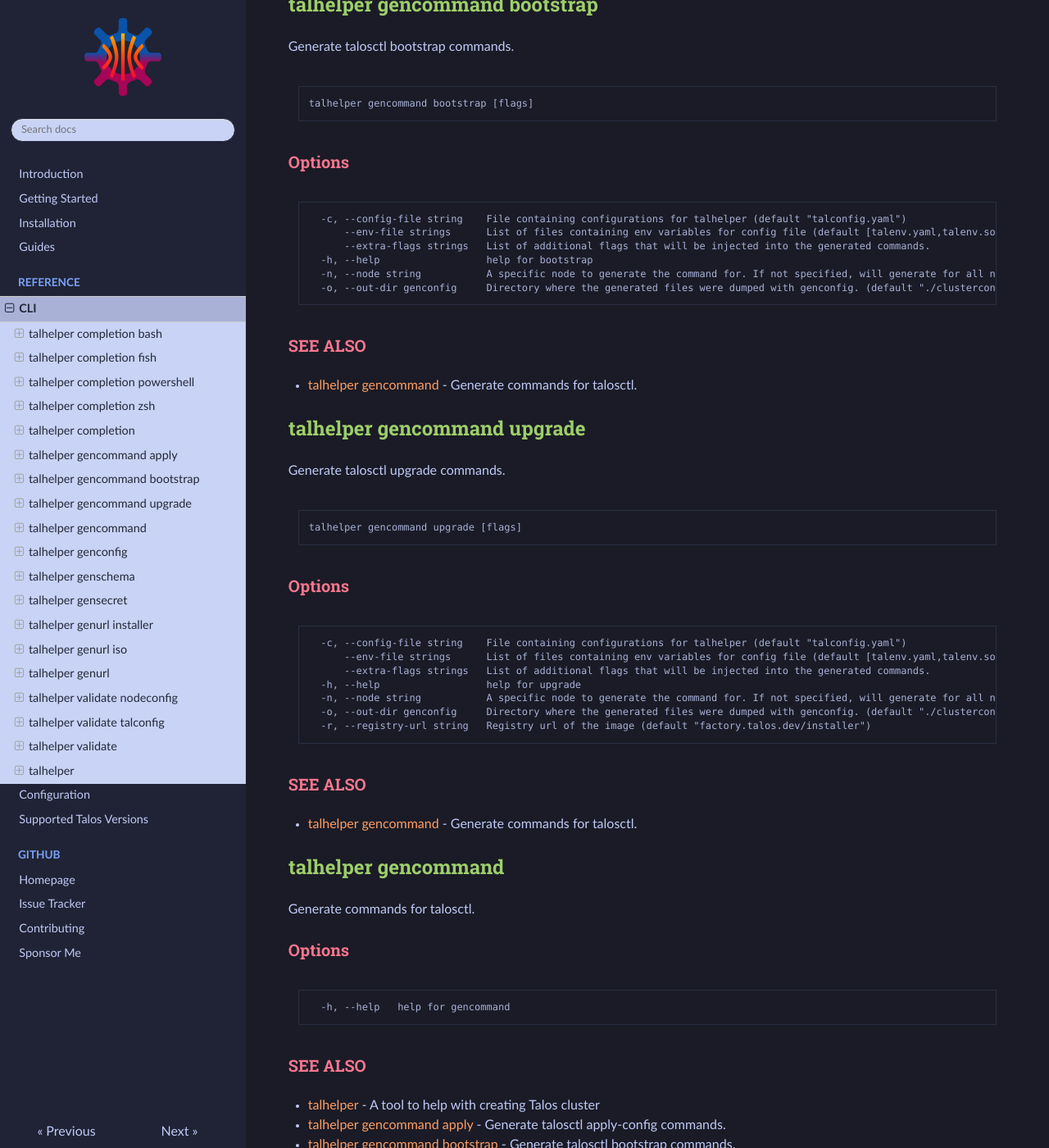
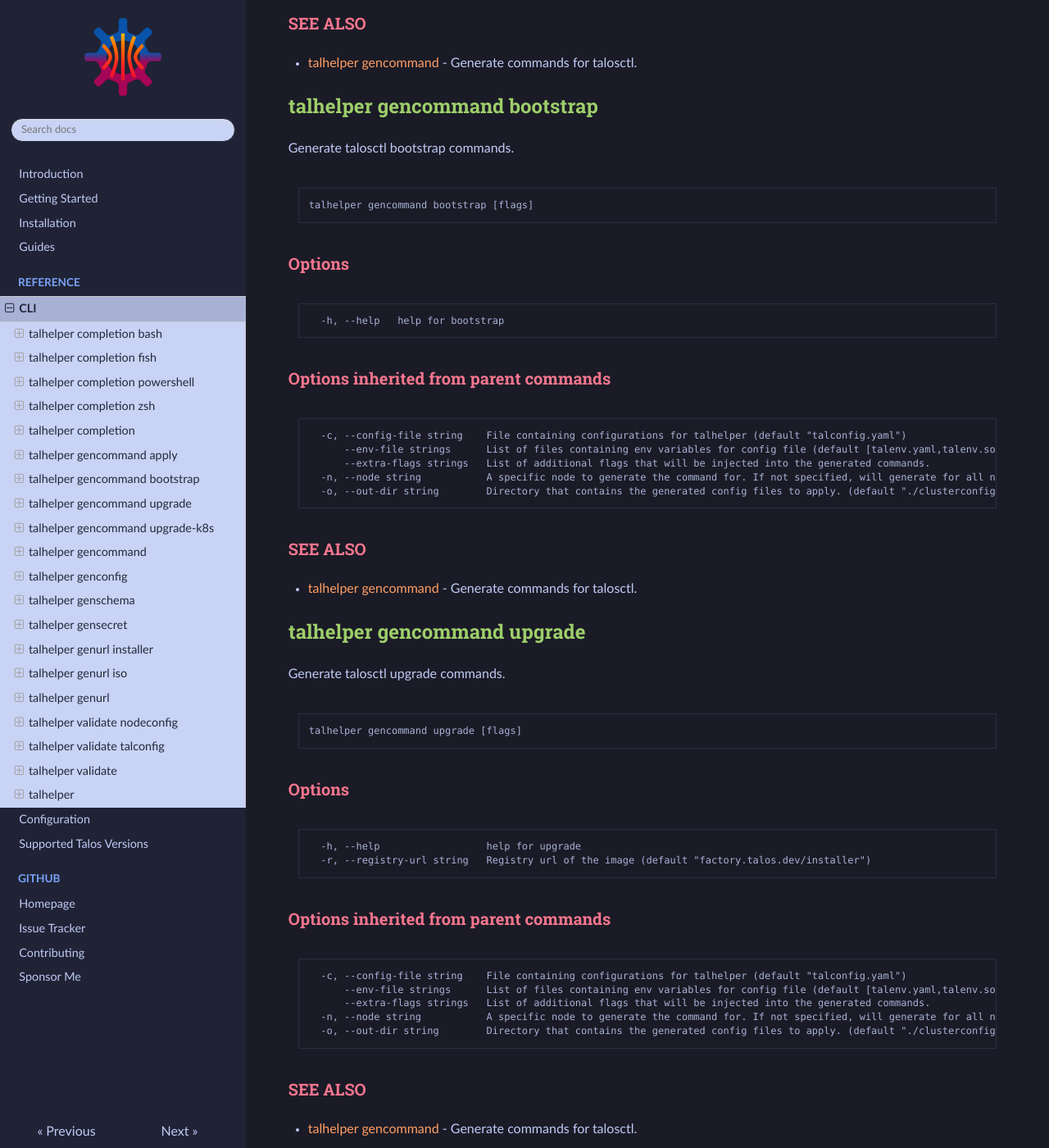
Before and after one commit to budimanjojo/talhelper, an MkDocs documentation site: the page built from docs/docs/reference/cli.md, in a window 1280 px wide and 1400 px high, scrolled down 5191 px. Shown: the whole window at 82% size. Built offline with MkDocs 1.6.1, drawn with Linux system fonts in a browser that asks for light colours; some of the changed text lies outside the part shown.

Commit message:
docs: update CLI reference documentation

````diff
--- a/docs/docs/reference/cli.md
+++ b/docs/docs/reference/cli.md
@@ -188,10 +188,15 @@ talhelper gencommand apply [flags]
 ### Options
 
 ```
+  -h, --help   help for apply
+```
+
+### Options inherited from parent commands
+
+```
   -c, --config-file string    File containing configurations for talhelper (default "talconfig.yaml")
       --env-file strings      List of files containing env variables for config file (default [talenv.yaml,talenv.sops.yaml,talenv.yml,talenv.sops.yml])
       --extra-flags strings   List of additional flags that will be injected into the generated commands.
-  -h, --help                  help for apply
   -n, --node string           A specific node to generate the command for. If not specified, will generate for all nodes.
   -o, --out-dir string        Directory that contains the generated config files to apply. (default "./clusterconfig")
 ```
@@ -211,12 +216,17 @@ talhelper gencommand bootstrap [flags]
 ### Options
 
 ```
+  -h, --help   help for bootstrap
+```
+
+### Options inherited from parent commands
+
+```
   -c, --config-file string    File containing configurations for talhelper (default "talconfig.yaml")
       --env-file strings      List of files containing env variables for config file (default [talenv.yaml,talenv.sops.yaml,talenv.yml,talenv.sops.yml])
       --extra-flags strings   List of additional flags that will be injected into the generated commands.
-  -h, --help                  help for bootstrap
   -n, --node string           A specific node to generate the command for. If not specified, will generate for all nodes.
-  -o, --out-dir genconfig     Directory where the generated files were dumped with genconfig. (default "./clusterconfig")
+  -o, --out-dir string        Directory that contains the generated config files to apply. (default "./clusterconfig")
 ```
 
 ### SEE ALSO
@@ -234,13 +244,46 @@ talhelper gencommand upgrade [flags]
 ### Options
 
 ```
+  -h, --help                  help for upgrade
+  -r, --registry-url string   Registry url of the image (default "factory.talos.dev/installer")
+```
+
+### Options inherited from parent commands
+
+```
   -c, --config-file string    File containing configurations for talhelper (default "talconfig.yaml")
       --env-file strings      List of files containing env variables for config file (default [talenv.yaml,talenv.sops.yaml,talenv.yml,talenv.sops.yml])
       --extra-flags strings   List of additional flags that will be injected into the generated commands.
-  -h, --help                  help for upgrade
   -n, --node string           A specific node to generate the command for. If not specified, will generate for all nodes.
-  -o, --out-dir genconfig     Directory where the generated files were dumped with genconfig. (default "./clusterconfig")
-  -r, --registry-url string   Registry url of the image (default "factory.talos.dev/installer")
+  -o, --out-dir string        Directory that contains the generated config files to apply. (default "./clusterconfig")
+```
+
+### SEE ALSO
+
+* [talhelper gencommand](#talhelper-gencommand)	 - Generate commands for talosctl.
+
+## talhelper gencommand upgrade-k8s
+
+Generate talosctl upgrade-k8s commands.
+
+```
+talhelper gencommand upgrade-k8s [flags]
+```
+
+### Options
+
+```
+  -h, --help   help for upgrade-k8s
+```
+
+### Options inherited from parent commands
+
+```
+  -c, --config-file string    File containing configurations for talhelper (default "talconfig.yaml")
+      --env-file strings      List of files containing env variables for config file (default [talenv.yaml,talenv.sops.yaml,talenv.yml,talenv.sops.yml])
+      --extra-flags strings   List of additional flags that will be injected into the generated commands.
+  -n, --node string           A specific node to generate the command for. If not specified, will generate for all nodes.
+  -o, --out-dir string        Directory that contains the generated config files to apply. (default "./clusterconfig")
 ```
 
 ### SEE ALSO
@@ -254,7 +297,12 @@ Generate commands for talosctl.
 ### Options
 
 ```
-  -h, --help   help for gencommand
+  -c, --config-file string    File containing configurations for talhelper (default "talconfig.yaml")
+      --env-file strings      List of files containing env variables for config file (default [talenv.yaml,talenv.sops.yaml,talenv.yml,talenv.sops.yml])
+      --extra-flags strings   List of additional flags that will be injected into the generated commands.
+  -h, --help                  help for gencommand
+  -n, --node string           A specific node to generate the command for. If not specified, will generate for all nodes.
+  -o, --out-dir string        Directory that contains the generated config files to apply. (default "./clusterconfig")
 ```
 
 ### SEE ALSO
@@ -263,6 +311,7 @@ Generate commands for talosctl.
 * [talhelper gencommand apply](#talhelper-gencommand-apply)	 - Generate talosctl apply-config commands.
 * [talhelper gencommand bootstrap](#talhelper-gencommand-bootstrap)	 - Generate talosctl bootstrap commands.
 * [talhelper gencommand upgrade](#talhelper-gencommand-upgrade)	 - Generate talosctl upgrade commands.
+* [talhelper gencommand upgrade-k8s](#talhelper-gencommand-upgrade-k8s)	 - Generate talosctl upgrade-k8s commands.
 
 ## talhelper genconfig
 
````
